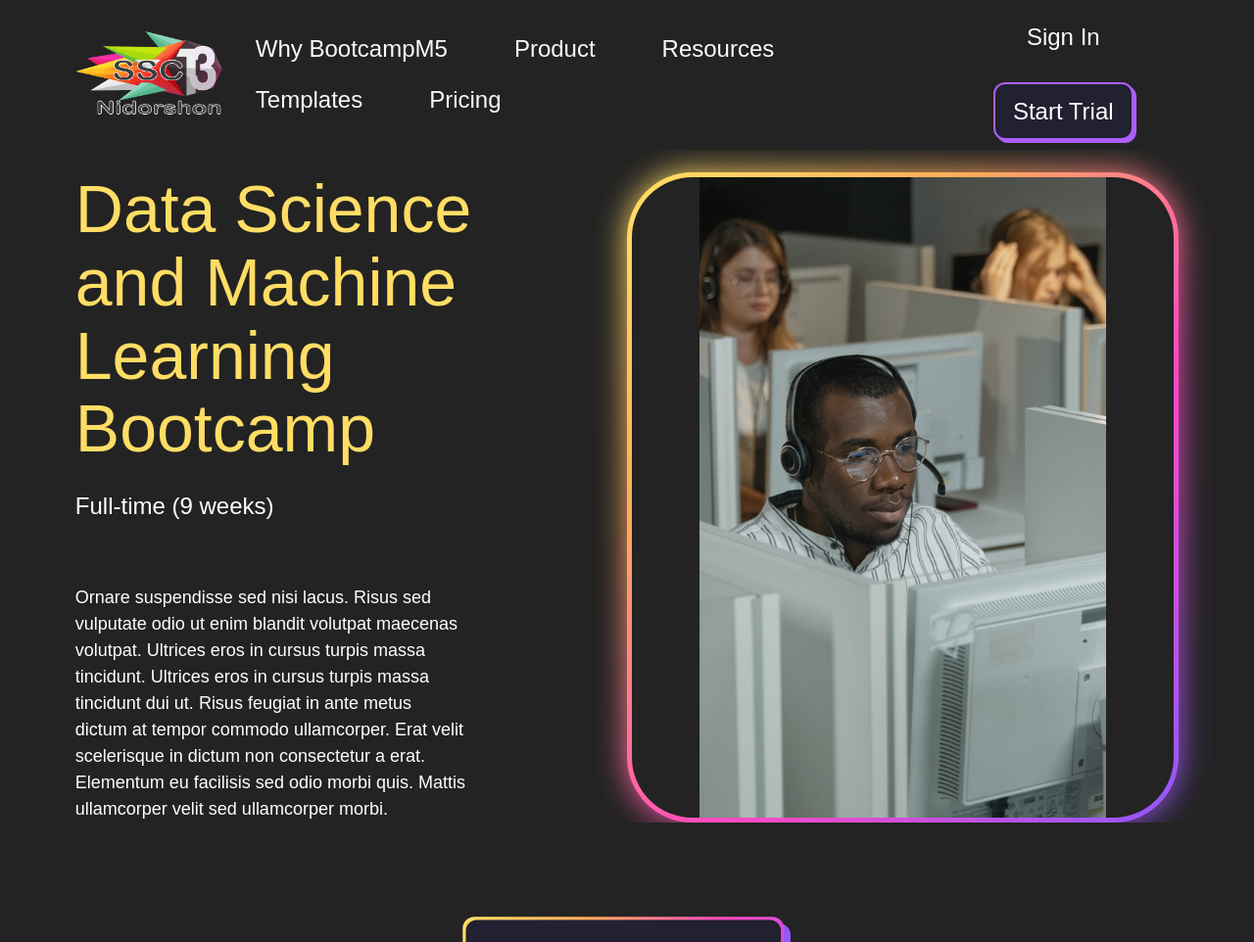
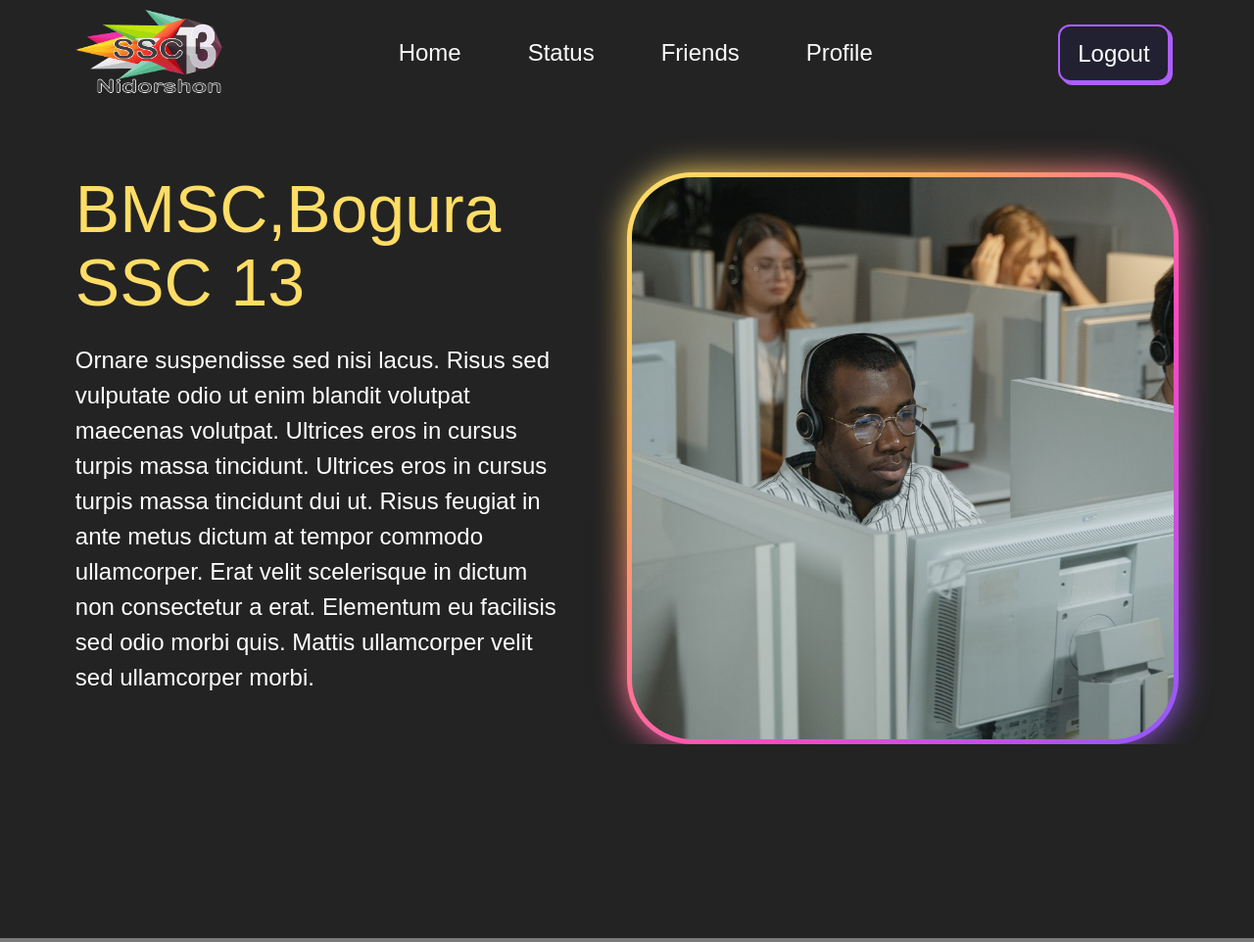
Before and after one commit to wasiul-mannan/bmsc13, a PHP site: page / in a window 1280 px wide. Shown: the top 962 px of the page at 98% size. Run offline with PHP 8.4, Linux system fonts and the light colour scheme; some web fonts are replaced.

Commit message:
index design done

```diff
--- a/css/css-mbr-additional.css
+++ b/css/css-mbr-additional.css
@@ -920,6 +920,7 @@
 }
 .cid-taHRfbmdPD .navbar {
   min-height: 96px;
+  min-width: 100%;
   transition: all 0.3s;
   border-bottom: 1px solid transparent;
   box-shadow: 0 1px 3px 0 rgba(0, 0, 0, 0.1);
@@ -1634,8 +1635,9 @@
   height: 100%;
   background-color: #232323;
 }
+
 .cid-taHRguy6vy .image-wrapper img {
-  width: 75%;
+  width: 100%;
   margin: 0 auto;
   height: 100%;
   object-fit: cover;
--- a/index.html
+++ b/index.html
@@ -45,7 +45,7 @@
 
 
         <nav class="navbar navbar-dropdown navbar-fixed-top navbar-expand-lg">
-            <div class="container">
+            <div class="container" style="width: 100%;">
                 <div class="navbar-brand">
                     <img style="width: 150px;" src="images/2016.png">
                 </div>
@@ -59,28 +59,18 @@
                         <span></span>
                     </div>
                 </button>
+
                 <div class="collapse navbar-collapse" id="navbarSupportedContent">
                     <ul class="navbar-nav nav-dropdown" data-app-modern-menu="true">
-                        <li class="nav-item"><a class="nav-link link text-white display-4" href="https://mobiri.se">
-                                Why BootcampM5</a></li>
-                        <li class="nav-item"><a class="nav-link link text-white display-4" href="https://mobiri.se">
-                                Product</a></li>
-                        <li class="nav-item"><a class="nav-link link text-white display-4"
-                                href="https://mobiri.se">Resources</a>
-                        </li>
-                        <li class="nav-item"><a class="nav-link link text-white display-4"
-                                href="https://mobiri.se">Templates</a>
-                        </li>
-                        <li class="nav-item"><a class="nav-link link text-white display-4"
-                                href="https://mobiri.se">Pricing</a>
-                        </li>
+                        <li class="nav-item"><a class="nav-link link text-white display-4" href="">Home</a></li>
+                        <li class="nav-item"><a class="nav-link link text-white display-4" href="">Status</a></li>
+                        <li class="nav-item"><a class="nav-link link text-white display-4" href="">Friends</a></li>
+                        <li class="nav-item"><a class="nav-link link text-white display-4" href="">Profile</a></li>
                     </ul>
 
                     <div class="navbar-buttons mbr-section-btn">
-                        <a class="btn btn-white-outline display-4" href="https://mobiri.se">
-                            Sign In</a>
-                        <a class="btn btn-black display-4" href="https://mobiri.se">
-                            Start Trial</a>
+                        <a class="btn btn-black display-4" href="">
+                            Logout</a>
                     </div>
                 </div>
             </div>
@@ -92,25 +82,17 @@
             <div class="row">
                 <div class="col-12">
                     <div class="content-container">
+
                         <div class="info-container">
                             <div class="title-container">
-                                <h1 class="mbr-section-title mbr-fonts-style mb-0 display-2">Data Science and Machine
-                                    Learning Bootcamp</h1>
-                                <h2 class="mbr-section-subtitle mbr-fonts-style mb-0 display-4">Full-time (9 weeks)</h2>
-                            </div>
-
-                            <div class="btn-container">
-
-                                <div class="text-container">
-                                    <p class="mbr-text mbr-fonts-style mb-0 display-7">Ornare suspendisse sed nisi
-                                        lacus. Risus sed vulputate odio ut enim blandit volutpat maecenas volutpat.
+                                <h1 class="mbr-section-title mbr-fonts-style mb-0 display-2">BMSC,Bogura SSC 13</h1>
+                                <h2 class="mbr-section-subtitle mbr-fonts-style mb-0 display-4">Ornare suspendisse sed
+                                    nisi lacus. Risus sed vulputate odio ut enim blandit volutpat maecenas volutpat.
                                     Ultrices eros in cursus turpis massa tincidunt. Ultrices eros in cursus turpis
                                     massa tincidunt dui ut. Risus feugiat in ante metus dictum at tempor commodo
                                     ullamcorper. Erat velit scelerisque in dictum non consectetur a erat. Elementum
                                     eu facilisis sed odio morbi quis. Mattis ullamcorper velit sed ullamcorper
-                                        morbi.</p>
-
-                                </div>
+                                    morbi.</h2>
                             </div>
                         </div>
 
@@ -120,9 +102,37 @@
                                 <div class="img-box">
                                     <img src="images/images-pexels-tima-miroshnichenko-5453811.jpg"
                                         alt="Mobirise Website Builder">
+                                    <img src="images/asd.jpg" alt="Mobirise Website Builder">
+                                    <img src="images/images-features2.jpg" alt="Mobirise Website Builder">
                                 </div>
                             </div>
                         </div>
+                        <script>
+                            var images = document.querySelectorAll('.img-box img');
+                            var currentIndex = 0;
+
+                            function showImage() {
+                                for (var i = 0; i < images.length; i++) {
+                                    images[i].style.display = 'none';
+                                }
+                                images[currentIndex].style.display = 'block';
+                            }
+
+                            function nextImage() {
+                                currentIndex++;
+                                if (currentIndex >= images.length) {
+                                    currentIndex = 0;
+                                }
+                                showImage();
+                            }
+
+                            function startSlider() {
+                                setInterval(nextImage, 5000);
+                            }
+
+                            showImage();
+                            startSlider();
+                        </script>
                     </div>
                 </div>
             </div>
@@ -130,30 +140,19 @@
     </section>
 
     <section class="header1 bootcampm5 cid-taHS4cCyTH" id="aheader1-2">
-
-
-
-
-
-
         <div class="container">
             <div class="row justify-content-center">
                 <div class="col-12 col-lg-12">
-
-
-
                     <div class="btn-container">
                         <div class="mbr-section-btn custom-mbr-section-btn align-center">
-                            <div class="custom-section-btn">
-                                <a class="btn btn-black display-4" href="https://mobiri.se"><span
+                            <!-- <div class="custom-section-btn">
+                                <a class="btn btn-black display-4" href=""><span
                                         class="mobi-mbri mobi-mbri-to-local-drive mbr-iconfont mbr-iconfont-btn"></span>
 
                                     Download Syllabus
                                 </a>
+                            </div> -->
                         </div>
-                        </div>
-
-
                     </div>
                 </div>
             </div>
@@ -165,6 +164,12 @@
         <div class="mbr-overlay" style="opacity: 0.6; background-color: rgb(35, 35, 35);">
         </div>
         <div class="align-center container">
+            <div class="row justify-content-center">
+                <div class="col-12 d-flex align-items-center">
+                    <img src="images/images-people1.jpg" style="width: 50px; border-radius: 50%;">
+                    <h4 class="mbr-section-title mbr-fonts-style mb-0 display-5 ml-2">MD Wasiul Mannan</h4>
+                </div>
+            </div>
             <div class="row justify-content-center">
                 <div class="col-12">
                     <div class="content-wrapper">
@@ -181,14 +186,8 @@
                             <div class="box">
                                 <div class="box-bg">
                                 </div>
-                                <div class="mbr-media show-modal align-center" data-modal=".modalWindow">
+                                <div class="mbr-media show-modal align-center">
                                     <img src="images/images-pexels-christina-morillo-1181354.jpg" alt="Mobirise">
-                                    <div class="icon-wrap">
-                                        <a class="text-primary" href="#">
-                                            <span class="mbr-iconfont socicon mobi-mbri-play mobi-mbri"
-                                                style="color: rgb(255, 255, 255); font-size: 50px; fill: rgb(255, 255, 255);"></span>
-                                        </a>
-                                    </div>
                                 </div>
                             </div>
                         </div>
@@ -197,23 +196,34 @@
 
             </div>
         </div>
-        <div>
-            <div class="modalWindow" style="display: none;">
-                <div class="modalWindow-container">
-                    <div class="modalWindow-video-container">
-                        <div class="modalWindow-video">
-                            <iframe width="100%" height="100%" frameborder="0" allowfullscreen="1"
-                                data-src="https://www.youtube.com/watch?v=VA8PzkQa8d8"></iframe>
+    </section>
+
+    <section class="video2 bootcampm5 cid-taHSmqPdEQ mbr-parallax-background" id="avideo2-3">
+        <div class="mbr-overlay" style="opacity: 0.6; background-color: rgb(35, 35, 35);">
         </div>
-                        <a class="close" role="button" data-dismiss="modal" data-bs-dismiss="modal"
-                            href="data-science-and-machine-learning-bootcamp.html">
-                            <span aria-hidden="true" class="mbr-iconfont mobi-mbri-close mobi-mbri closeModal"></span>
-                            <span class="sr-only visually-hidden">Close</span>
-                        </a>
+        <div class="align-center container">
+            <div class="row justify-content-center">
+                <div class="col-12 d-flex align-items-center">
+                    <img src="images/images-people1.jpg" style="width: 50px; border-radius: 50%;">
+                    <h4 class="mbr-section-title mbr-fonts-style mb-0 display-5 ml-2">MD Wasiul Mannan</h4>
                 </div>
             </div>
+            <div class="row justify-content-center">
+                <div class="col-12">
+                    <div class="content-wrapper">
+
+                            <h5 class="mbr-section-subtitle align-left mbr-fonts-style mb-0 display-4">Placerat
+                                vestibulum lectus mauris ultrices eros in. Dictum non consectetur a erat. Sed vulputate
+                                odio ut enim blandit volutpat maecenas. Elementum nisi quis eleifend quam adipiscing
+                                vitae proin sagittis. Nibh mauris cursus mattis molestie a iaculis at erat. Varius vel
+                                pharetra vel turpis nunc eget.&nbsp;</h5>
+
                     </div>
                 </div>
+
+            </div>
+        </div>
+
     </section>
 
     <section style="margin-top: 5%;" class="features6 bootcampm5 cid-taHYSiP3wU" id="afeatures6-e">
@@ -221,7 +231,6 @@
             <div class="row">
                 <div class="content-container col-12">
                     <div class="content-wrapper">
-
                         <div class="card-container">
 
 
@@ -230,13 +239,17 @@
                                 <div class="card-border">
                                     <div class="card-box">
                                         <div class="iconfont-wrapper">
-                                            <span class="mbr-iconfont mobi-mbri-laptop mobi-mbri"></span>
+                                            <img src="images/images-people1.jpg"
+                                                style="width: 150px; justify-content: center; align-items: center; border-radius: 50%;">
                                         </div>
-                                        <p class="card-title mbr-fonts-style mb-0 display-4">
-                                            Workshops
+                                        <p class="card-title mbr-fonts-style mb-0 display-7">
+                                            <strong>Md Wasiul Mannan</strong>
                                         </p>
-                                        <p class="mbr-text mbr-fonts-style mb-0 display-7">
-                                            Excepteur sint occaecat cupidatat
+                                        <p class="card-title mbr-fonts-style mb-0 display-7">
+                                            <strong>01777902703</strong>
+                                        </p>
+                                        <p class="card-title mbr-fonts-style mb-0 display-7">
+                                            Blood group : <strong style="color: wheat;">o(+)</strong>
                                         </p>
                                     </div>
                                 </div>
@@ -246,12 +259,17 @@
                                 <div class="card-border">
                                     <div class="card-box">
                                         <div class="iconfont-wrapper">
-                                            <span class="mbr-iconfont mobi-mbri-rocket mobi-mbri"></span>
+                                            <img src="images/images-people1.jpg"
+                                                style="width: 150px; justify-content: center; align-items: center; border-radius: 50%;">
                                         </div>
-                                        <p class="card-title mbr-fonts-style mb-0 display-4">Becoming
-                                            job-ready&nbsp;<br></p>
-                                        <p class="mbr-text mbr-fonts-style mb-0 display-7">
-                                            Excepteur sint occaecat cupidatat
+                                        <p class="card-title mbr-fonts-style mb-0 display-7">
+                                            <strong>Md Wasiul Mannan</strong>
+                                        </p>
+                                        <p class="card-title mbr-fonts-style mb-0 display-7">
+                                            <strong>01777902703</strong>
+                                        </p>
+                                        <p class="card-title mbr-fonts-style mb-0 display-7">
+                                            Blood group : <strong style="color: wheat;">o(+)</strong>
                                         </p>
                                     </div>
                                 </div>
@@ -261,88 +279,17 @@
                                 <div class="card-border">
                                     <div class="card-box">
                                         <div class="iconfont-wrapper">
-                                            <span class="mbr-iconfont mobi-mbri-rocket mobi-mbri"></span>
+                                            <img src="images/images-people1.jpg"
+                                                style="width: 150px; justify-content: center; align-items: center; border-radius: 50%;">
                                         </div>
-                                        <p class="card-title mbr-fonts-style mb-0 display-4">Becoming
-                                            job-ready&nbsp;<br></p>
-                                        <p class="mbr-text mbr-fonts-style mb-0 display-7">
-                                            Excepteur sint occaecat cupidatat
+                                        <p class="card-title mbr-fonts-style mb-0 display-7">
+                                            <strong>Md Wasiul Mannan</strong>
                                         </p>
-                                    </div>
-                                </div>
-                            </div>
-                            <div class="card-item">
-                                <div class="card-bg"></div>
-                                <div class="card-border">
-                                    <div class="card-box">
-                                        <div class="iconfont-wrapper">
-                                            <span class="mbr-iconfont mobi-mbri-rocket mobi-mbri"></span>
-                                        </div>
-                                        <p class="card-title mbr-fonts-style mb-0 display-4">Becoming
-                                            job-ready&nbsp;<br></p>
-                                        <p class="mbr-text mbr-fonts-style mb-0 display-7">
-                                            Excepteur sint occaecat cupidatat
+                                        <p class="card-title mbr-fonts-style mb-0 display-7">
+                                            <strong>01777902703</strong>
                                         </p>
-                                    </div>
-                                </div>
-                            </div>
-
-                            <div class="card-item">
-                                <div class="card-bg"></div>
-                                <div class="card-border">
-                                    <div class="card-box">
-                                        <div class="iconfont-wrapper">
-                                            <span class="mbr-iconfont mobi-mbri-rocket mobi-mbri"></span>
-                                        </div>
-                                        <p class="card-title mbr-fonts-style mb-0 display-4">Becoming
-                                            job-ready&nbsp;<br></p>
-                                        <p class="mbr-text mbr-fonts-style mb-0 display-7">
-                                            Excepteur sint occaecat cupidatat
-                                        </p>
-                                    </div>
-                                </div>
-                            </div>
-                            <div class="card-item">
-                                <div class="card-bg"></div>
-                                <div class="card-border">
-                                    <div class="card-box">
-                                        <div class="iconfont-wrapper">
-                                            <span class="mbr-iconfont mobi-mbri-rocket mobi-mbri"></span>
-                                        </div>
-                                        <p class="card-title mbr-fonts-style mb-0 display-4">Becoming
-                                            job-ready&nbsp;<br></p>
-                                        <p class="mbr-text mbr-fonts-style mb-0 display-7">
-                                            Excepteur sint occaecat cupidatat
-                                        </p>
-                                    </div>
-                                </div>
-                            </div>
-                            <div class="card-item">
-                                <div class="card-bg"></div>
-                                <div class="card-border">
-                                    <div class="card-box">
-                                        <div class="iconfont-wrapper">
-                                            <span class="mbr-iconfont mobi-mbri-rocket mobi-mbri"></span>
-                                        </div>
-                                        <p class="card-title mbr-fonts-style mb-0 display-4">Becoming
-                                            job-ready&nbsp;<br></p>
-                                        <p class="mbr-text mbr-fonts-style mb-0 display-7">
-                                            Excepteur sint occaecat cupidatat
-                                        </p>
-                                    </div>
-                                </div>
-                            </div>
-                            <div class="card-item">
-                                <div class="card-bg"></div>
-                                <div class="card-border">
-                                    <div class="card-box">
-                                        <div class="iconfont-wrapper">
-                                            <span class="mbr-iconfont mobi-mbri-rocket mobi-mbri"></span>
-                                        </div>
-                                        <p class="card-title mbr-fonts-style mb-0 display-4">Becoming
-                                            job-ready&nbsp;<br></p>
-                                        <p class="mbr-text mbr-fonts-style mb-0 display-7">
-                                            Excepteur sint occaecat cupidatat
+                                        <p class="card-title mbr-fonts-style mb-0 display-7">
+                                            Blood group : <strong style="color: wheat;">o(+)</strong>
                                         </p>
                                     </div>
                                 </div>
@@ -355,8 +302,6 @@
             </div>
         </div>
     </section>
-
-
 
     <section class="footer2 bootcampm5 cid-taI1vrEVAM" once="footers" id="afooter2-l">
 
```
Also changed, not shown: images/asd.jpg (renamed from images/images-pexels-panumas-nikhomkhai-1148820.jpg). Lines whose indentation alone changed are shown as unchanged.
